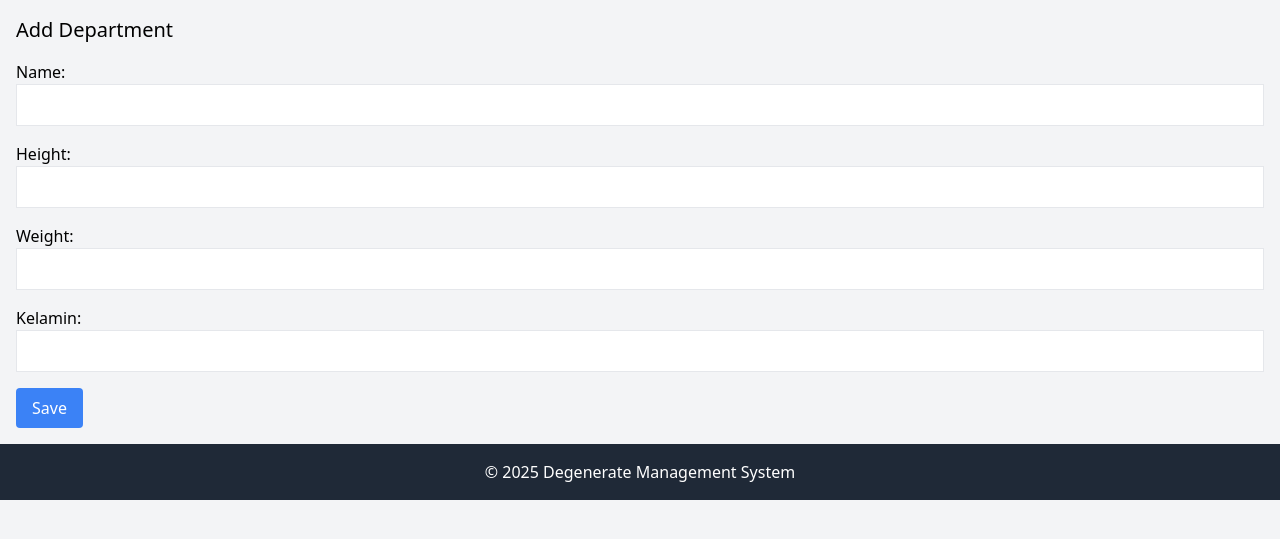
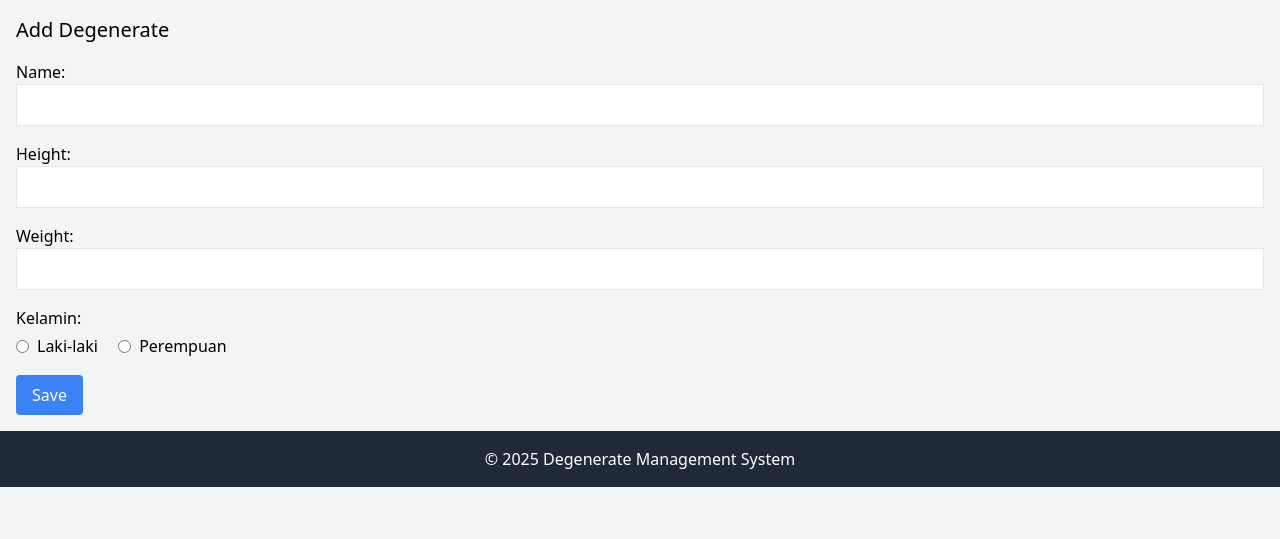
Before and after one commit to re4dam/TP10DPBO2025C2, a PHP site: page /index.php?entity=degenerate&action=add in a window 1280 px wide. Shown: the part 96-635 px from the top of the page. Run offline with PHP 8.4, Linux system fonts and the light colour scheme.

Commit message:
fix minor bugs

```diff
--- a/index.php
+++ b/index.php
@@ -20,7 +20,7 @@ if ($entity == 'degenerate') {
         $viewModel->addDegenerate($_POST['name'], $_POST['height'], $_POST['weight'], $_POST['kelamin']);
         header('Location: index.php?entity=degenerate');
     } elseif ($action == 'update') {
-        $viewModel->updateDegenerate($_POST['id'], $_POST['name'], $_POST['height'], $_POST['weight'], $_POST['kelamin']);
+        $viewModel->updateDegenerate($_GET['id'], $_POST['name'], $_POST['height'], $_POST['weight'], $_POST['kelamin']);
         header('Location: index.php?entity=degenerate');
     } elseif ($action == 'delete') {
         $viewModel->deleteDegenerate($_GET['id']);
--- a/model/Degenerate.php
+++ b/model/Degenerate.php
@@ -1,7 +1,7 @@
 <?php
 require_once 'config/Database.php';
 
-class Degenerate
+class Dege
 {
     private $conn;
     private $table = 'degenerate';
@@ -31,7 +31,7 @@ class Degenerate
 
     public function create($name, $height, $weight, $kelamin)
     {
-        $query = "INSERT INTO " . $this->table . " (name, height, weight, kelamin) (:name, :height, :weight, :kelamin)";
+        $query = "INSERT INTO " . $this->table . " (name, height, weight, kelamin) VALUES (:name, :height, :weight, :kelamin)";
         $stmt = $this->conn->prepare($query);
         $stmt->bindParam(':name', $name);
         $stmt->bindParam(':height', $height);
--- a/viewmodel/DegenerateViewModel.php
+++ b/viewmodel/DegenerateViewModel.php
@@ -7,7 +7,7 @@ class DegenerateViewModel
 
     public function __construct()
     {
-        $this->degenerate = new Degenerate();
+        $this->degenerate = new Dege();
     }
 
     public function getDegenerateList()
--- a/views/degenerate_form.php
+++ b/views/degenerate_form.php
@@ -2,23 +2,34 @@
 require_once 'views/template/header.php';
 ?>
 
-<h2 class="text-xl mb-4"><?php echo isset($degenerate) ? 'Edit Department' : 'Add Department'; ?></h2>
-<form action="index.php?entity=department&action=<?php echo isset($degenerate) ? 'update&id=' . $degenerate['id'] : 'save'; ?>" method="POST" class="space-y-4">
+<h2 class="text-xl mb-4"><?php echo isset($degenerate) ? 'Edit Degenerate' : 'Add Degenerate'; ?></h2>
+<form action="index.php?entity=degenerate&action=<?php echo isset($degenerate) ? 'update&id=' . $degenerate['id'] : 'save'; ?>" method="POST" class="space-y-4">
     <div>
         <label class="block">Name:</label>
         <input type="text" name="name" value="<?php echo isset($degenerate) ? $degenerate['name'] : ''; ?>" class="border p-2 w-full" required>
     </div>
     <div>
         <label class="block">Height:</label>
-        <input type="text" name="name" value="<?php echo isset($degenerate) ? $degenerate['name'] : ''; ?>" class="border p-2 w-full" required>
+        <input type="text" name="height" value="<?php echo isset($degenerate) ? $degenerate['height'] : ''; ?>" class="border p-2 w-full" required>
     </div>
     <div>
         <label class="block">Weight:</label>
-        <input type="text" name="name" value="<?php echo isset($degenerate) ? $degenerate['name'] : ''; ?>" class="border p-2 w-full" required>
+        <input type="text" name="weight" value="<?php echo isset($degenerate) ? $degenerate['weight'] : ''; ?>" class="border p-2 w-full" required>
     </div>
     <div>
-        <label class="block">Kelamin:</label>
-        <input type="text" name="name" value="<?php echo isset($degenerate) ? $degenerate['name'] : ''; ?>" class="border p-2 w-full" required>
+        <label class="block mb-1">Kelamin:</label>
+        <label class="inline-flex items-center mr-4">
+            <input type="radio" name="kelamin" value="Laki-laki"
+                <?php echo (isset($degenerate) && $degenerate['kelamin'] === 'Laki-laki') ? 'checked' : ''; ?>
+                class="mr-2">
+            Laki-laki
+        </label>
+        <label class="inline-flex items-center">
+            <input type="radio" name="kelamin" value="Perempuan"
+                <?php echo (isset($degenerate) && $degenerate['kelamin'] === 'Perempuan') ? 'checked' : ''; ?>
+                class="mr-2">
+            Perempuan
+        </label>
     </div>
     <button type="submit" class="bg-blue-500 text-white px-4 py-2 rounded">Save</button>
 </form>
```
